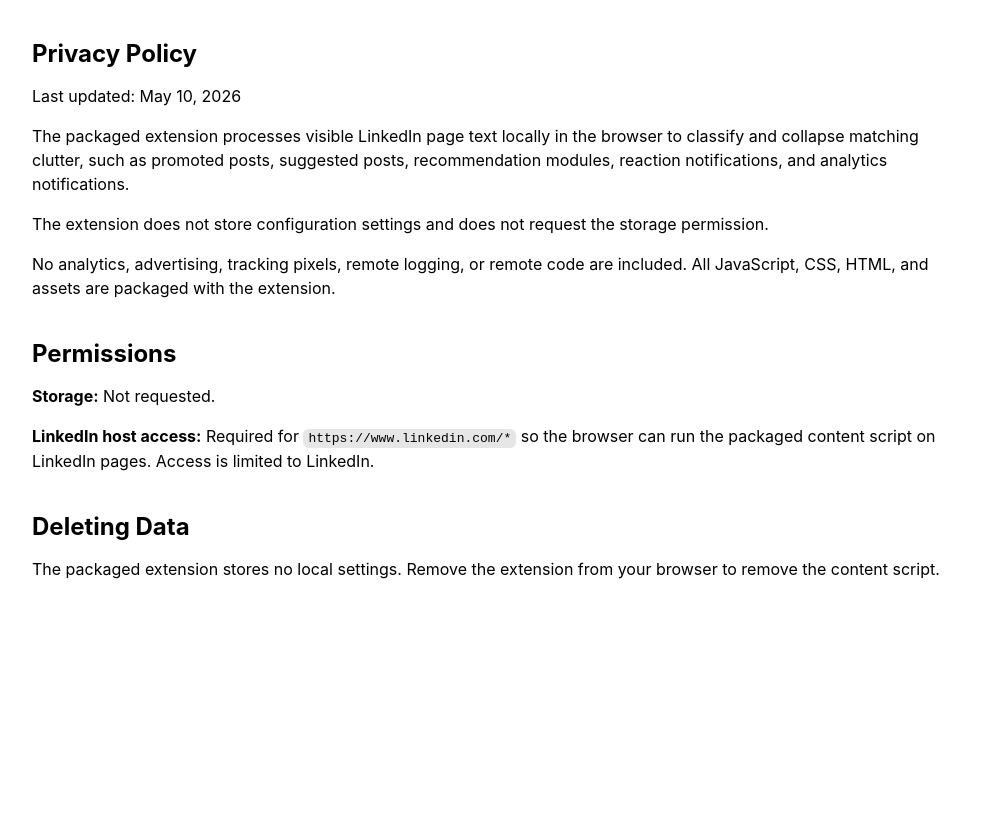
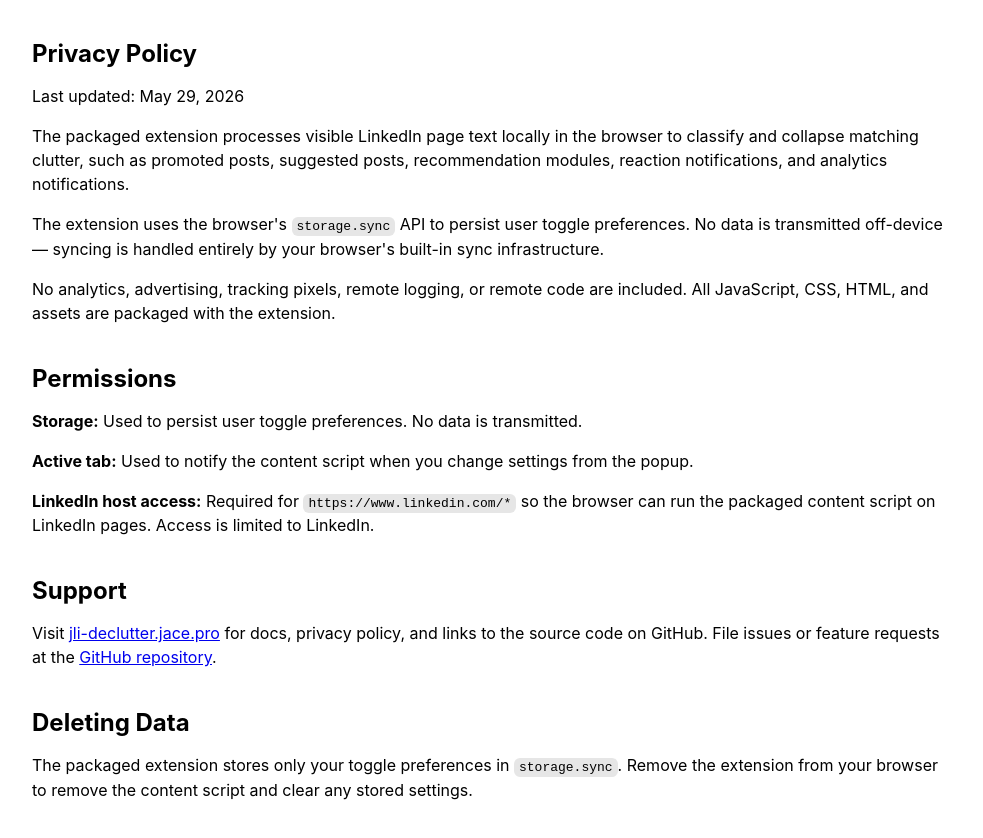
Before and after one commit to jacebenson/jli-declutter, a browser extension: page docs/index.html in a window 1280 px wide. Shown: the part 1649-2487 px from the top of the page, without its empty margins (148-1131 px from the left). Before the commit the page ends 2294 px from the top, so only its background shows below. Drawn offline with Linux system fonts and the light colour scheme.

Commit message:
updated docs and manifest for ff

```diff
--- a/docs/index.html
+++ b/docs/index.html
@@ -217,21 +217,27 @@
 
       <section>
         <h2>Privacy Policy</h2>
-        <p>Last updated: May 10, 2026</p>
+        <p>Last updated: May 29, 2026</p>
         <p>The packaged extension processes visible LinkedIn page text locally in the browser to classify and collapse matching clutter, such as promoted posts, suggested posts, recommendation modules, reaction notifications, and analytics notifications.</p>
-        <p>The extension does not store configuration settings and does not request the storage permission.</p>
+        <p>The extension uses the browser's <code>storage.sync</code> API to persist user toggle preferences. No data is transmitted off-device — syncing is handled entirely by your browser's built-in sync infrastructure.</p>
         <p>No analytics, advertising, tracking pixels, remote logging, or remote code are included. All JavaScript, CSS, HTML, and assets are packaged with the extension.</p>
       </section>
 
       <section>
         <h2>Permissions</h2>
-        <p><strong>Storage:</strong> Not requested.</p>
+        <p><strong>Storage:</strong> Used to persist user toggle preferences. No data is transmitted.</p>
+        <p><strong>Active tab:</strong> Used to notify the content script when you change settings from the popup.</p>
         <p><strong>LinkedIn host access:</strong> Required for <code>https://www.linkedin.com/*</code> so the browser can run the packaged content script on LinkedIn pages. Access is limited to LinkedIn.</p>
       </section>
 
       <section>
+        <h2>Support</h2>
+        <p>Visit <a href="https://jli-declutter.jace.pro/">jli-declutter.jace.pro</a> for docs, privacy policy, and links to the source code on GitHub. File issues or feature requests at the <a href="https://github.com/jacebenson/jli-declutter">GitHub repository</a>.</p>
+      </section>
+
+      <section>
         <h2>Deleting Data</h2>
-        <p>The packaged extension stores no local settings. Remove the extension from your browser to remove the content script.</p>
+        <p>The packaged extension stores only your toggle preferences in <code>storage.sync</code>. Remove the extension from your browser to remove the content script and clear any stored settings.</p>
       </section>
     </main>
   </body>
```
Also changed, not shown: manifest.json.
